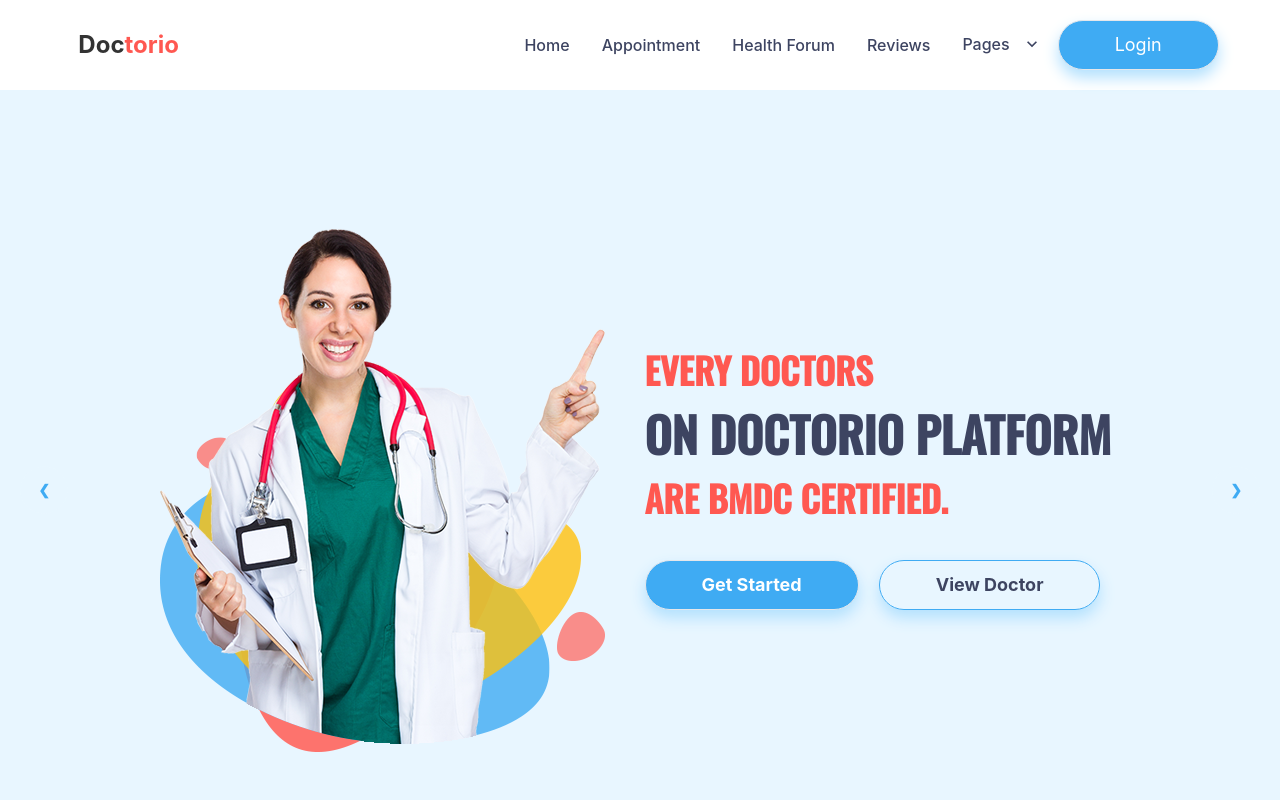
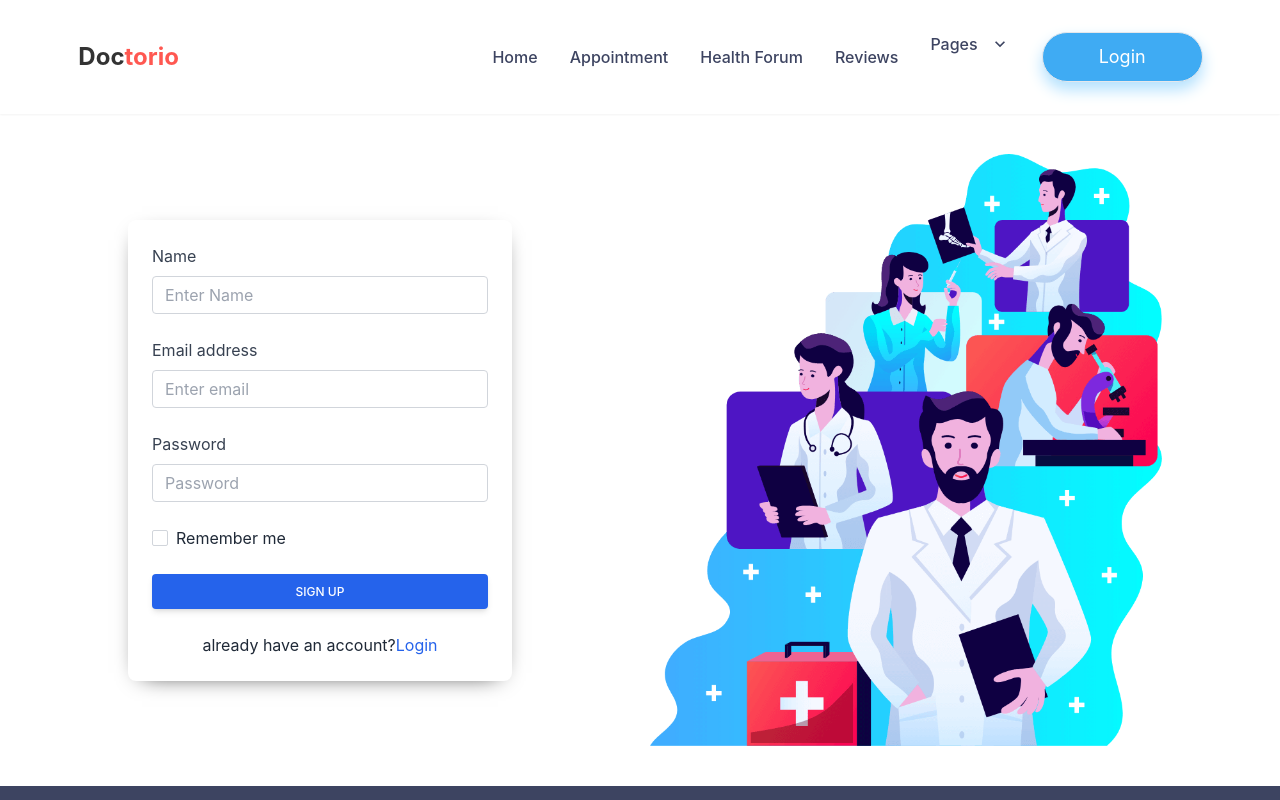
Before and after one commit to developer-build/Doctorio, a React (Create React App) app: page /sign-up in a window 1280 px wide. Shown: the top 800 px of the page. Built offline with nearby package versions, Linux system fonts and the light colour scheme.

Commit message:
login and sing up section design complated

```diff
--- a/src/App.js
+++ b/src/App.js
@@ -8,6 +8,8 @@
 import "aos/dist/aos.css"; // You can also use <link> for styles
 import { useEffect } from "react";
 import Footer from "./Component/Shear/Footer/Footer";
+import Login from "./Component/Pages/Login/Login";
+import SignUp from "./Component/Pages/SignUp/SignUp";
 
 function App() {
   useEffect(() => {
@@ -21,6 +23,8 @@
         <Route path="/appointment" element={<Appointment />} />
         <Route path="/health-forum" element={<HealthForum />} />
         <Route path="/reviews" element={<Reviews />} />
+        <Route path="/login" element={<Login />} />
+        <Route path="/sign-up" element={<SignUp />} />
         <Route path="*" element={<Home />} />
       </Routes>
       <Footer />
--- /dev/null
+++ b/src/Component/Pages/Login/Login.js
@@ -0,0 +1,137 @@
+import React from "react";
+import { Link } from "react-router-dom";
+import login from "../../../Assets/Images/login.png";
+
+const Login = () => {
+  return (
+    <div className="  my-10">
+      <div className="w-11/12 gap-5 mx-auto lg:text-left text-center lg:w-4/5 grid lg:grid-cols-2 justify-center items-center ">
+        <div className="order-last text-center mt-10 lg:mt-0 lg:text-left lg:order-first">
+          <div
+            style={{ boxShadow: "0 6px 23px -14px rgb(0, 0, 0)" }}
+            class="block p-6 rounded-lg  bg-white max-w-sm"
+          >
+            <form>
+              <div class="form-group mb-6">
+                <label
+                  for="exampleInputEmail2"
+                  class="form-label inline-block mb-2 text-gray-700"
+                >
+                  Email address
+                </label>
+                <input
+                  name="email"
+                  type="email"
+                  class="form-control
+        block
+        w-full
+        px-3
+        py-1.5
+        text-base
+        font-normal
+        text-gray-700
+        bg-white bg-clip-padding
+        border border-solid border-gray-300
+        rounded
+        transition
+        ease-in-out
+        m-0
+        focus:text-gray-700 focus:bg-white focus:border-blue-600 focus:outline-none"
+                  id="exampleInputEmail2"
+                  aria-describedby="emailHelp"
+                  placeholder="Enter email"
+                />
+              </div>
+              <div class="form-group mb-6">
+                <label
+                  for="exampleInputPassword2"
+                  class="form-label inline-block mb-2 text-gray-700"
+                >
+                  Password
+                </label>
+                <input
+                  type="password"
+                  class="form-control block
+        w-full
+        px-3
+        py-1.5
+        text-base
+        font-normal
+        text-gray-700
+        bg-white bg-clip-padding
+        border border-solid border-gray-300
+        rounded
+        transition
+        ease-in-out
+        m-0
+        focus:text-gray-700 focus:bg-white focus:border-blue-600 focus:outline-none"
+                  id="exampleInputPassword2"
+                  placeholder="Password"
+                  name="password"
+                />
+              </div>
+              <div class="flex justify-between items-center mb-6">
+                <div class="form-group form-check">
+                  <input
+                    type="checkbox"
+                    class="form-check-input appearance-none h-4 w-4 border border-gray-300 rounded-sm bg-white checked:bg-blue-600 checked:border-blue-600 focus:outline-none transition duration-200 mt-1 align-top bg-no-repeat bg-center bg-contain float-left mr-2 cursor-pointer"
+                    id="exampleCheck2"
+                  />
+                  <label
+                    class="form-check-label inline-block text-gray-800"
+                    for="exampleCheck2"
+                  >
+                    Remember me
+                  </label>
+                </div>
+                <a
+                  href="#!"
+                  class="text-blue-600 hover:text-blue-700 focus:text-blue-700 transition duration-200 ease-in-out"
+                >
+                  Forgot password?
+                </a>
+              </div>
+              <button
+                type="submit"
+                class="
+      w-full
+      px-6
+      py-2.5
+      bg-blue-600
+      text-white
+      font-medium
+      text-xs
+      leading-tight
+      uppercase
+      rounded
+      shadow-md
+      hover:bg-blue-700 hover:shadow-lg
+      focus:bg-blue-700 focus:shadow-lg focus:outline-none focus:ring-0
+      active:bg-blue-800 active:shadow-lg
+      transition
+      duration-150
+      ease-in-out"
+              >
+                Sign in
+              </button>
+              <p class="text-gray-800 mt-6 text-center">
+                Not a member?{" "}
+                <Link
+                  to="/sign-up"
+                  class="text-blue-600 hover:text-blue-700 focus:text-blue-700 transition duration-200 ease-in-out"
+                >
+                  Register
+                </Link>
+              </p>
+            </form>
+          </div>
+        </div>
+        <div>
+          <img src={login} alt="" className="md:max-w-lg min-h-full mx-auto " />
+        </div>
+      </div>
+    </div>
+  );
+};
+
+export default Login;
--- /dev/null
+++ b/src/Component/Pages/SignUp/SignUp.js
@@ -0,0 +1,161 @@
+import React from "react";
+import { Link } from "react-router-dom";
+import login from "../../../Assets/Images/login.png";
+
+const SignUp = () => {
+  return (
+    <div className="  my-10">
+      <div className="w-11/12 gap-5 mx-auto lg:text-left text-center lg:w-4/5 grid lg:grid-cols-2 justify-center items-center ">
+        <div>
+          <div
+            style={{ boxShadow: "0 6px 23px -14px rgb(0, 0, 0)" }}
+            class="block p-6 rounded-lg  bg-white max-w-sm"
+          >
+            <form>
+              <div class="form-group mb-6">
+                <label
+                  for="exampleInputEmail2"
+                  class="form-label inline-block mb-2 text-gray-700"
+                >
+                  Name
+                </label>
+                <input
+                  name="name"
+                  type="text"
+                  class="form-control
+          block
+          w-full
+          px-3
+          py-1.5
+          text-base
+          font-normal
+          text-gray-700
+          bg-white bg-clip-padding
+          border border-solid border-gray-300
+          rounded
+          transition
+          ease-in-out
+          m-0
+          focus:text-gray-700 focus:bg-white focus:border-blue-600 focus:outline-none"
+                  id="exampleInputEmail2"
+                  aria-describedby="emailHelp"
+                  placeholder="Enter Name"
+                />
+              </div>
+              <div class="form-group mb-6">
+                <label
+                  for="exampleInputEmail2"
+                  class="form-label inline-block mb-2 text-gray-700"
+                >
+                  Email address
+                </label>
+                <input
+                  name="email"
+                  type="email"
+                  class="form-control
+          block
+          w-full
+          px-3
+          py-1.5
+          text-base
+          font-normal
+          text-gray-700
+          bg-white bg-clip-padding
+          border border-solid border-gray-300
+          rounded
+          transition
+          ease-in-out
+          m-0
+          focus:text-gray-700 focus:bg-white focus:border-blue-600 focus:outline-none"
+                  id="exampleInputEmail2"
+                  aria-describedby="emailHelp"
+                  placeholder="Enter email"
+                />
+              </div>
+              <div class="form-group mb-6">
+                <label
+                  for="exampleInputPassword2"
+                  class="form-label inline-block mb-2 text-gray-700"
+                >
+                  Password
+                </label>
+                <input
+                  type="password"
+                  class="form-control block
+          w-full
+          px-3
+          py-1.5
+          text-base
+          font-normal
+          text-gray-700
+          bg-white bg-clip-padding
+          border border-solid border-gray-300
+          rounded
+          transition
+          ease-in-out
+          m-0
+          focus:text-gray-700 focus:bg-white focus:border-blue-600 focus:outline-none"
+                  id="exampleInputPassword2"
+                  placeholder="Password"
+                  name="password"
+                />
+              </div>
+              <div class="flex justify-between items-center mb-6">
+                <div class="form-group form-check">
+                  <input
+                    type="checkbox"
+                    class="form-check-input appearance-none h-4 w-4 border border-gray-300 rounded-sm bg-white checked:bg-blue-600 checked:border-blue-600 focus:outline-none transition duration-200 mt-1 align-top bg-no-repeat bg-center bg-contain float-left mr-2 cursor-pointer"
+                    id="exampleCheck2"
+                  />
+                  <label
+                    class="form-check-label inline-block text-gray-800"
+                    for="exampleCheck2"
+                  >
+                    Remember me
+                  </label>
+                </div>
+              </div>
+              <button
+                type="submit"
+                class="
+        w-full
+        px-6
+        py-2.5
+        bg-blue-600
+        text-white
+        font-medium
+        text-xs
+        leading-tight
+        uppercase
+        rounded
+        shadow-md
+        hover:bg-blue-700 hover:shadow-lg
+        focus:bg-blue-700 focus:shadow-lg focus:outline-none focus:ring-0
+        active:bg-blue-800 active:shadow-lg
+        transition
+        duration-150
+        ease-in-out"
+              >
+                Sign Up
+              </button>
+              <p class="text-gray-800 mt-6 text-center">
+                already have an account?
+                <Link
+                  to="/login"
+                  class="text-blue-600 hover:text-blue-700 focus:text-blue-700 transition duration-200 ease-in-out"
+                >
+                  Login
+                </Link>
+              </p>
+            </form>
+          </div>
+        </div>
+        <div>
+          <img src={login} alt="" className="md:max-w-lg min-h-full mx-auto " />
+        </div>
+      </div>
+    </div>
+  );
+};
+
+export default SignUp;
--- a/src/Component/Shear/Header/Header.js
+++ b/src/Component/Shear/Header/Header.js
@@ -64,7 +64,9 @@
         </ul>
       </li>
       <li>
-        <CustomizeButton>Login</CustomizeButton>
+        <Link to="/login">
+          <CustomizeButton>Login</CustomizeButton>
+        </Link>
       </li>
     </>
   );
```
Also changed, not shown: src/Assets/Images/login.png (added).
